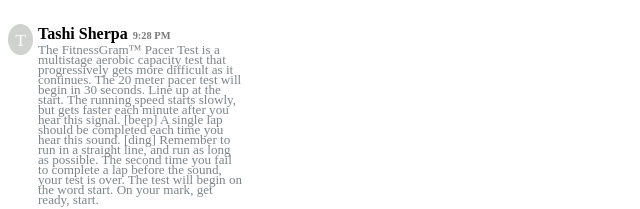
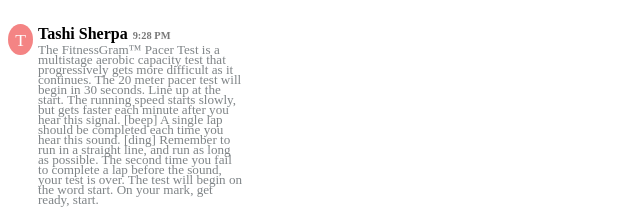
Before and after one commit to ctplatform/classtime-web, a Next.js app: page / in a window 1280 px wide. Shown: the top 209 px of the page, without its empty margins (0-640 px from the left). Built offline with nearby package versions, Linux system fonts and the light colour scheme.

Commit message:
changed acc profile icon color

```diff
--- a/components/ChatMessage/ChatMessage.module.scss
+++ b/components/ChatMessage/ChatMessage.module.scss
@@ -12,7 +12,7 @@
         padding-left: 5px;
     }
     .chatMessageAccIcon {
-        background-color: #CFD2CF;
+        background-color: #F48484;
         border-radius: 50%;
         border: 0.5rem;
         height: 25px;
```
